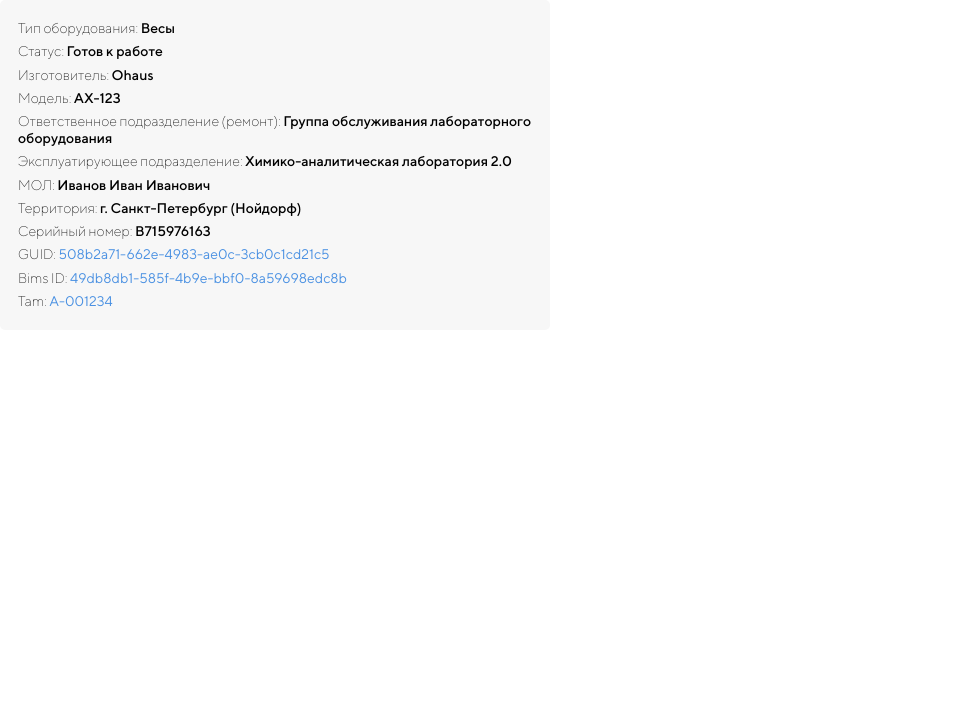
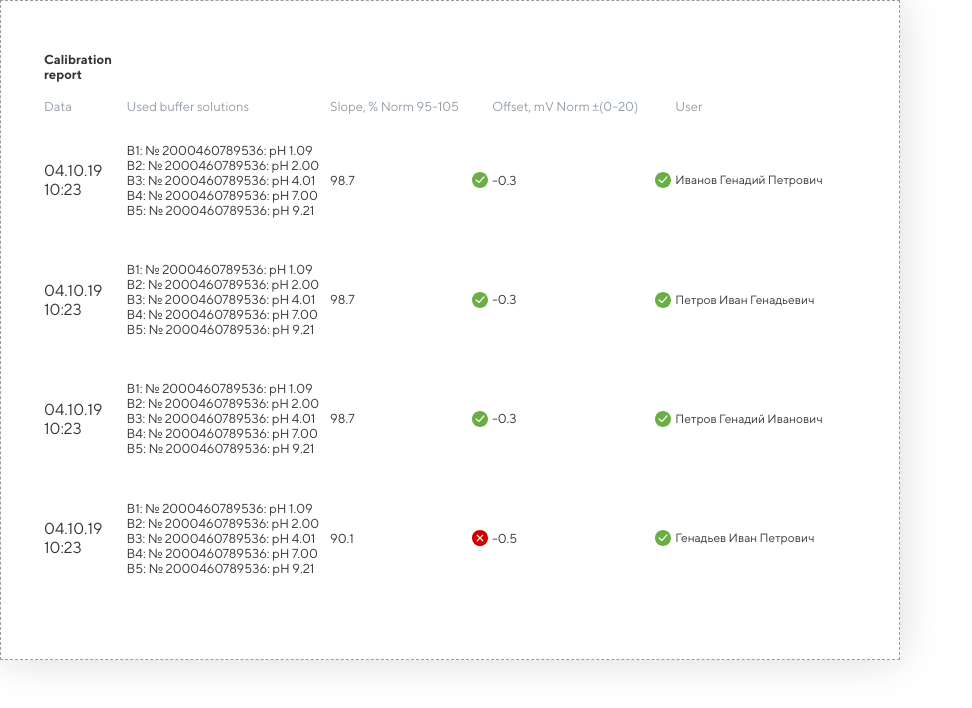
Before and after one commit to KuArthur/biocad-test, a React (Create React App) app: page / in a window 1280 px wide. Shown: the top 708 px of the page, without its empty margins (0-972 px from the left). Built offline with nearby package versions, Linux system fonts and the light colour scheme.

Commit message:
сделал вывод данных отчета калибровки, кривая верстка

```diff
--- a/src/App.js
+++ b/src/App.js
@@ -2,13 +2,17 @@ import logo from './logo.svg';
 import './App.css';
 
 import DeviceInfo from './components/DeviceInfo/DeviceInfo'
+import CalibrationReport from './components/CalibrationReport/CalibrationReport';
+
+import {calibrationReport as calibrationData} from './db/calibrationReport';
 import { deviceInfo } from './db/deviceInfo';
 
 
 function App() {
 
   return(
-    <DeviceInfo device ={deviceInfo} />
+    // <DeviceInfo device ={deviceInfo} />
+    <CalibrationReport calibrationData = {calibrationData} />
   )
 }
 
--- a/src/components/CalibrationReport/CalibrationReport.css
+++ b/src/components/CalibrationReport/CalibrationReport.css
@@ -0,0 +1,47 @@
+.calibrationReport {
+    height: 660px;
+    width: 900px;
+    border: 1px dashed #939DA6;
+    box-sizing: border-box;
+    box-shadow: 0px 0px 40px rgba(0, 0, 0, 0.15);
+    padding: 40px 40px 60px 40px;
+    font-family: TT Norms;
+    font-size: 13px;
+    line-height: 15px;
+    text-align: left;
+    color: #353535;
+
+}
+
+.calibrationReport-headers {
+    color: #939DA6;
+}
+
+.calibrationReport-rows {
+
+
+}
+
+.calibrationReport-solution {
+    width: 25%;
+
+
+}
+
+.calibrationReport-data {
+    font-size: 16px;
+    line-height: 19px;
+    width:10%
+}
+
+.calibrationReport-user {
+    font-size: 12px;
+    line-height: 14px;
+}
+
+
+.calibrationReport-offset,.calibrationReport-slope {
+    display: flex;
+    justify-content: space-between;
+    align-items: center;
+}
--- a/src/components/CalibrationReport/CalibrationReport.js
+++ b/src/components/CalibrationReport/CalibrationReport.js
@@ -2,4 +2,72 @@ import { render } from '@testing-library/react';
 import React from 'react';
 import ReactDOM from 'react-dom';
 
-import {deviceInfo} from '../../db/deviceInfo';
+import './CalibrationReport.css';
+
+import {calibrationReport} from '../../db/calibrationReport';
+import {ReactComponent as Success} from '../../img/success.svg';
+import {ReactComponent as Fail} from '../../img/fail.svg';
+
+export default function CalibrationReport(props) {
+    const calibrationData = props.calibrationData;
+    const rows = [];
+    calibrationData.forEach(data => (
+        rows.push(
+            <CalibrationReportRow   calibrationData = {data} />
+        )
+    ))
+
+    return (
+        <table className = 'calibrationReport'>
+
+            <thead className = 'calibrationReport-body'>
+                <th>Calibration report</th>
+                <tr className = 'calibrationReport-headers'>
+                    <td>Data</td>
+                    <td>Used buffer solutions</td>
+                    <td>Slope, % Norm 95-105</td>
+                    <td>Offset, mV Norm ±(0-20)</td>
+                    <td>User</td>
+                </tr>
+                {rows}
+            </thead>
+        </table>
+    )
+}
+
+function CalibrationReportRow(props) {
+    const calibrationData = props.calibrationData;
+
+    return(
+        <tr className = 'calibrationReport-rows'>
+            <td className = 'calibrationReport-data'>{calibrationData.data}</td>
+            <td className = 'calibrationReport-solution'>{calibrationData.solution}</td>
+            {calibrationData.slope < 95 || calibrationData.slope >= 105
+                ?   <td>
+                        <div className = 'calibrationReport-slope'>
+                            <span>{calibrationData.slope}</span> <Fail />
+                        </div>
+                    </td>
+                :   <td>
+                        <div className = 'calibrationReport-slope'>
+                            <span>{calibrationData.slope}</span> <Success />
+                        </div>
+                    </td>
+            }
+            {calibrationData.offset < -1 || calibrationData.offset > 21
+                ?   <td>
+                        <div className = 'calibrationReport-offset'>
+                            <span>{calibrationData.offset}</span> <Fail />
+                        </div>
+                    </td>
+                :   <td>
+                        <div className = 'calibrationReport-offset'>
+                            <span>{calibrationData.offset}</span> <Success />
+                        </div>
+                    </td>
+            }
+
+            <td className = 'calibrationReport-user'>{calibrationData.user}</td>
+        </tr>
+    )
+}
```
Also changed, not shown: src/img/fail.svg (added), src/img/success.svg (added).
